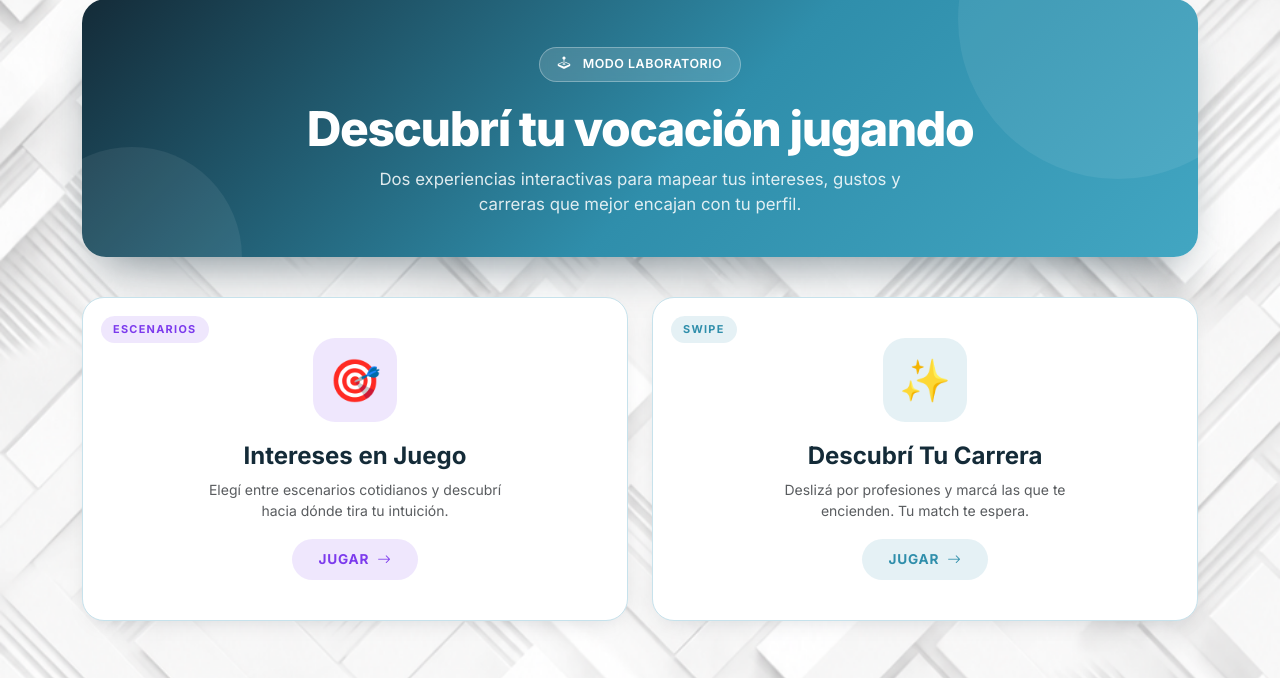
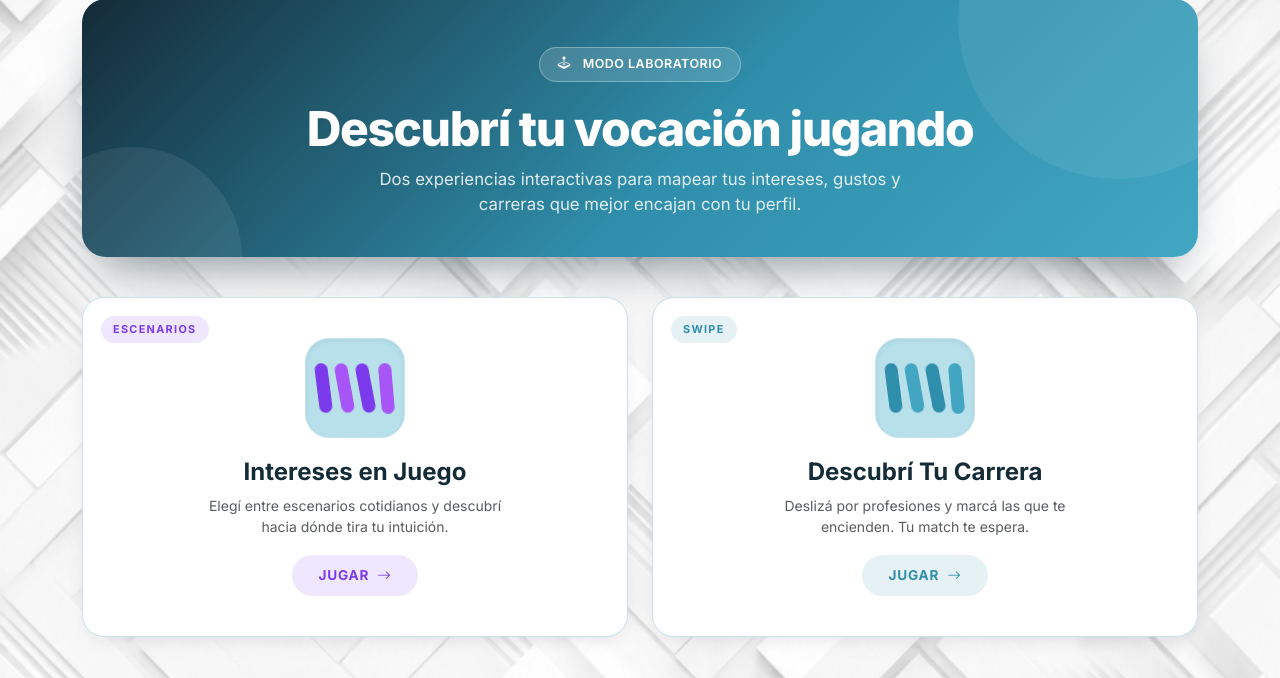
Before and after one commit to faabru/Futuro-360, a Flask app: template templates/juego.html in a window 1280 px wide. Shown: the part 191-869 px from the top of the page. Run offline with Flask 3, Linux system fonts and the light colour scheme; the template is opened without the code that fills it, so the values that code supplies are empty; parts of the project's set-up code (start-up, migrations or seed data) failed here and were passed over; some libraries are stand-ins or nearby versions.

Commit message:
feat: loaders animados en las tarjetas de selección de juego
Reemplaza el emoji por barras animadas (keyframes tipo loading) en las
tarjetas 'Intereses en Juego' y 'Descubrí Tu Carrera', con los colores
accent de cada juego y stagger de animación.

```diff
--- a/templates/juego.html
+++ b/templates/juego.html
@@ -91,6 +91,35 @@
         transition: transform 0.4s cubic-bezier(0.34, 1.56, 0.64, 1);
     }
     .game-select-card:hover .game-emoji { transform: scale(1.12) rotate(-6deg); }
+    /* Loader animado de barras (reemplaza al emoji de cada tarjeta) */
+    .game-loader {
+        width: 100px;
+        height: 100px;
+        display: flex;
+        justify-content: center;
+        align-items: center;
+        gap: 8px;
+        margin-bottom: 20px;
+        background: var(--hover-bg);
+        border: 1px solid var(--card-border);
+        border-radius: 24px;
+        box-shadow: inset 0 2px 10px -6px rgba(16, 24, 40, 0.25);
+        transition: transform 0.4s cubic-bezier(0.34, 1.56, 0.64, 1);
+    }
+    .game-select-card:hover .game-loader { transform: scale(1.1) rotate(-4deg); }
+    .game-loader .gl-bar {
+        width: 13px;
+        height: 50px;
+        border-radius: 7px;
+        animation: glLoading 1s infinite cubic-bezier(0.68, -0.55, 0.27, 1.55);
+    }
+    @keyframes glLoading {
+        0% { height: 0; }
+        25% { height: 50px; }
+        50% { height: 50px; transform: rotate(-10deg); }
+        75% { height: 50px; transform: rotate(10deg); }
+        100% { height: 0; transform: rotate(0deg); }
+    }
     .game-select-card .play-chip {
         display: inline-flex;
         align-items: center;
@@ -668,7 +697,12 @@
         <div class="col-md-6">
             <div class="game-select-card" onclick="selectGame('interests')" role="button">
                 <span class="game-tag" style="background:rgba(124,58,237,0.12);color:#7c3aed;">Escenarios</span>
-                <div class="game-emoji" style="background:rgba(124,58,237,0.12);">🎯</div>
+                <div class="game-loader">
+                    <span class="gl-bar" style="background:#7c3aed;"></span>
+                    <span class="gl-bar" style="background:#a855f7;animation-delay:.12s;"></span>
+                    <span class="gl-bar" style="background:#7c3aed;animation-delay:.24s;"></span>
+                    <span class="gl-bar" style="background:#a855f7;animation-delay:.36s;"></span>
+                </div>
                 <h4 class="fw-bold mb-2">Intereses en Juego</h4>
                 <p class="text-muted small mb-0" style="max-width:300px;">Elegí entre escenarios cotidianos y descubrí hacia dónde tira tu intuición.</p>
                 <span class="play-chip" style="background:rgba(124,58,237,0.12);color:#7c3aed;">
@@ -679,7 +713,12 @@
         <div class="col-md-6">
             <div class="game-select-card" onclick="selectGame('discovery')" role="button">
                 <span class="game-tag" style="background:rgba(47,142,171,0.12);color:#2F8EAB;">Swipe</span>
-                <div class="game-emoji" style="background:rgba(47,142,171,0.12);">✨</div>
+                <div class="game-loader">
+                    <span class="gl-bar" style="background:#2F8EAB;"></span>
+                    <span class="gl-bar" style="background:#42A6C2;animation-delay:.12s;"></span>
+                    <span class="gl-bar" style="background:#2F8EAB;animation-delay:.24s;"></span>
+                    <span class="gl-bar" style="background:#42A6C2;animation-delay:.36s;"></span>
+                </div>
                 <h4 class="fw-bold mb-2">Descubrí Tu Carrera</h4>
                 <p class="text-muted small mb-0" style="max-width:300px;">Deslizá por profesiones y marcá las que te encienden. Tu match te espera.</p>
                 <span class="play-chip" style="background:rgba(47,142,171,0.12);color:#2F8EAB;">
```
